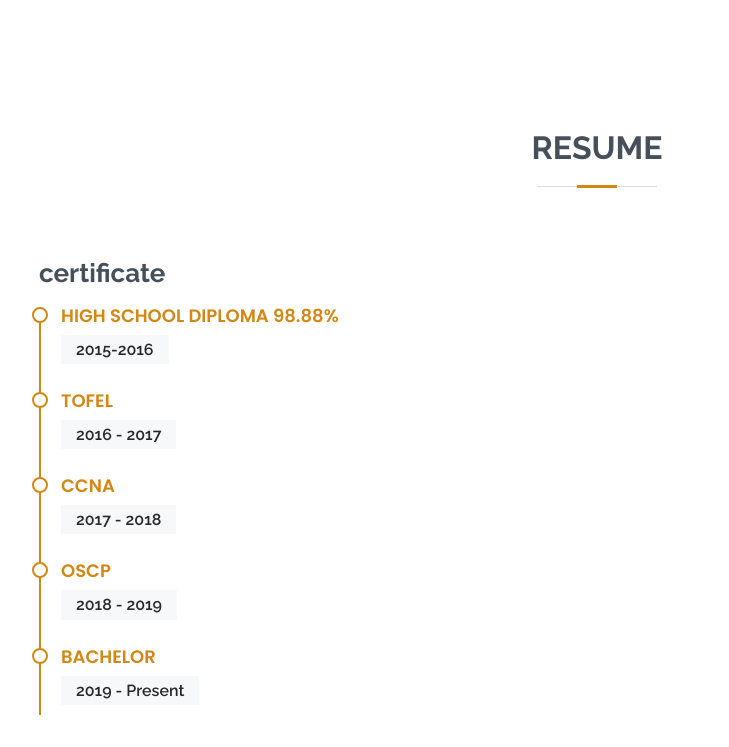
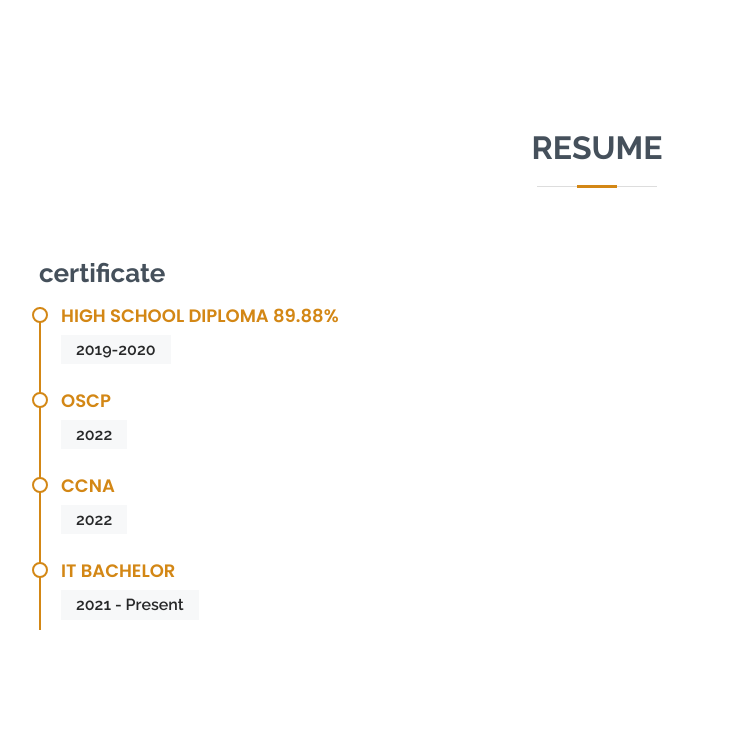
Before and after one commit to n0x909/n0x909.github.io, a plain HTML site: page index.html in a window 1280 px wide. Shown: the part 2043-2790 px from the top of the page, without its empty margins (93-822 px from the left). Drawn offline with nearby package versions, Linux system fonts and the light colour scheme.

Commit message:
Update index.html

```diff
--- a/index.html
+++ b/index.html
@@ -214,31 +214,28 @@
             <div class="col-lg-6">
               <h3 class="resume-title">certificate</h3>
               <div class="resume-item">
-                <h4>High school diploma 98.88%</h4>
-                <h5>2015-2016</h5>
-              </div>
-              <div class="resume-item">
-                <h4>Tofel</h4>
-                <h5>2016 - 2017</h5>
-              </div>
-              <div class="resume-item">
-                <h4>CCNA</h4>
-                <h5>2017 - 2018</h5>
+                <h4>High school diploma 89.88%</h4>
+                <h5>2019-2020</h5>
               </div>
               <div class="resume-item">
                 <h4>OSCP</h4>
-                <h5>2018 - 2019</h5>
+                <h5>2022</h5>
+              </div>
+
+              <div class="resume-item">
+                <h4>CCNA</h4>
+                <h5>2022</h5>
               </div>
               <div class="resume-item">
-                <h4>Bachelor</h4>
-                <h5>2019 - Present</h5>
+                <h4>IT Bachelor</h4>
+                <h5>2021 - Present</h5>
               </div>
             </div>
           </div>
         </div>
       </section>
 
-
+<!--
       <section id="portfolio" class="portfolio section-bg">
         <div class="container" data-aos="fade-up">
 
@@ -277,7 +274,7 @@
         </div>
       </section>
 
-
+-->
       <section id="services" class="services">
         <div class="container" data-aos="fade-up">
 
```
